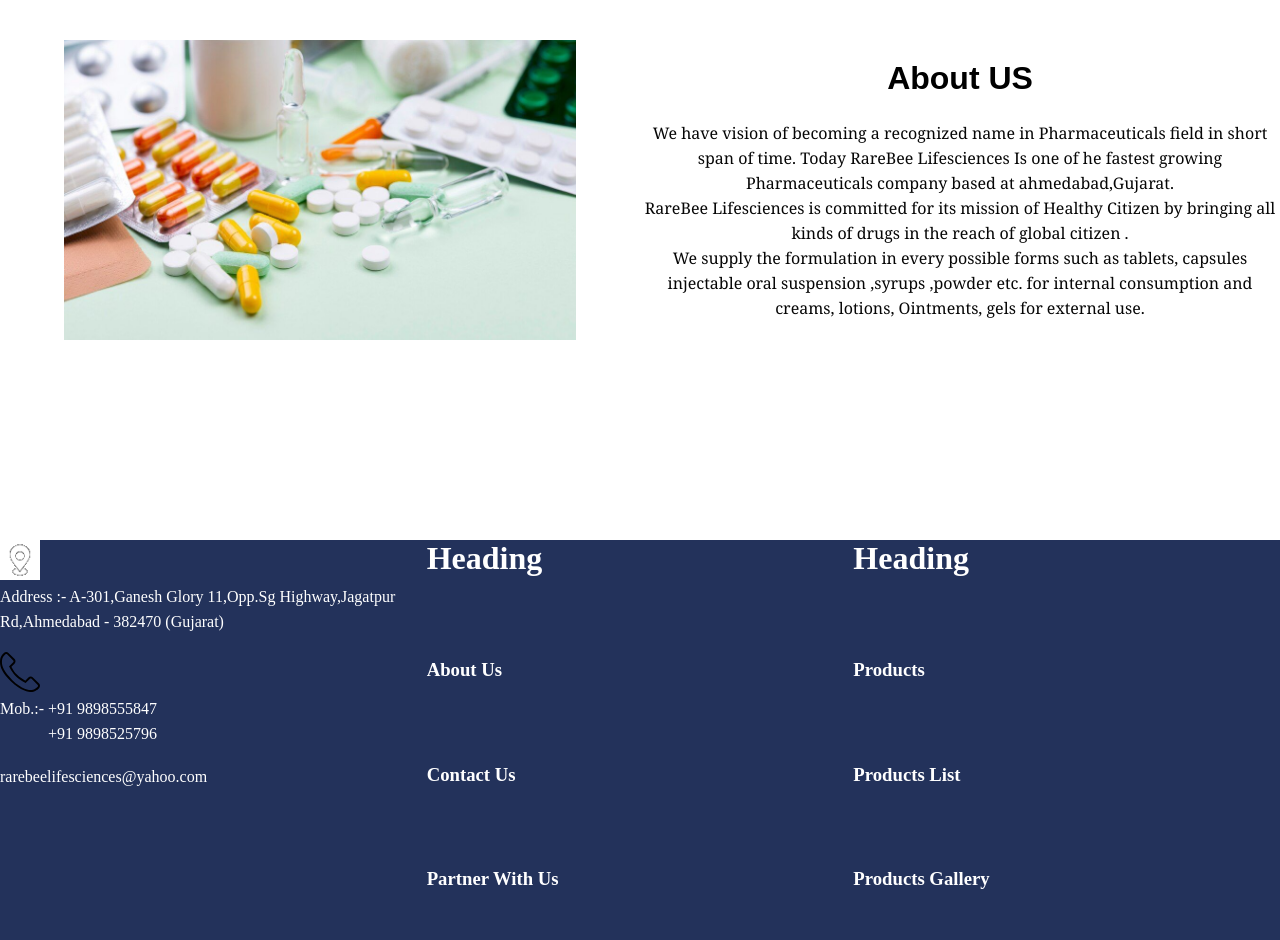
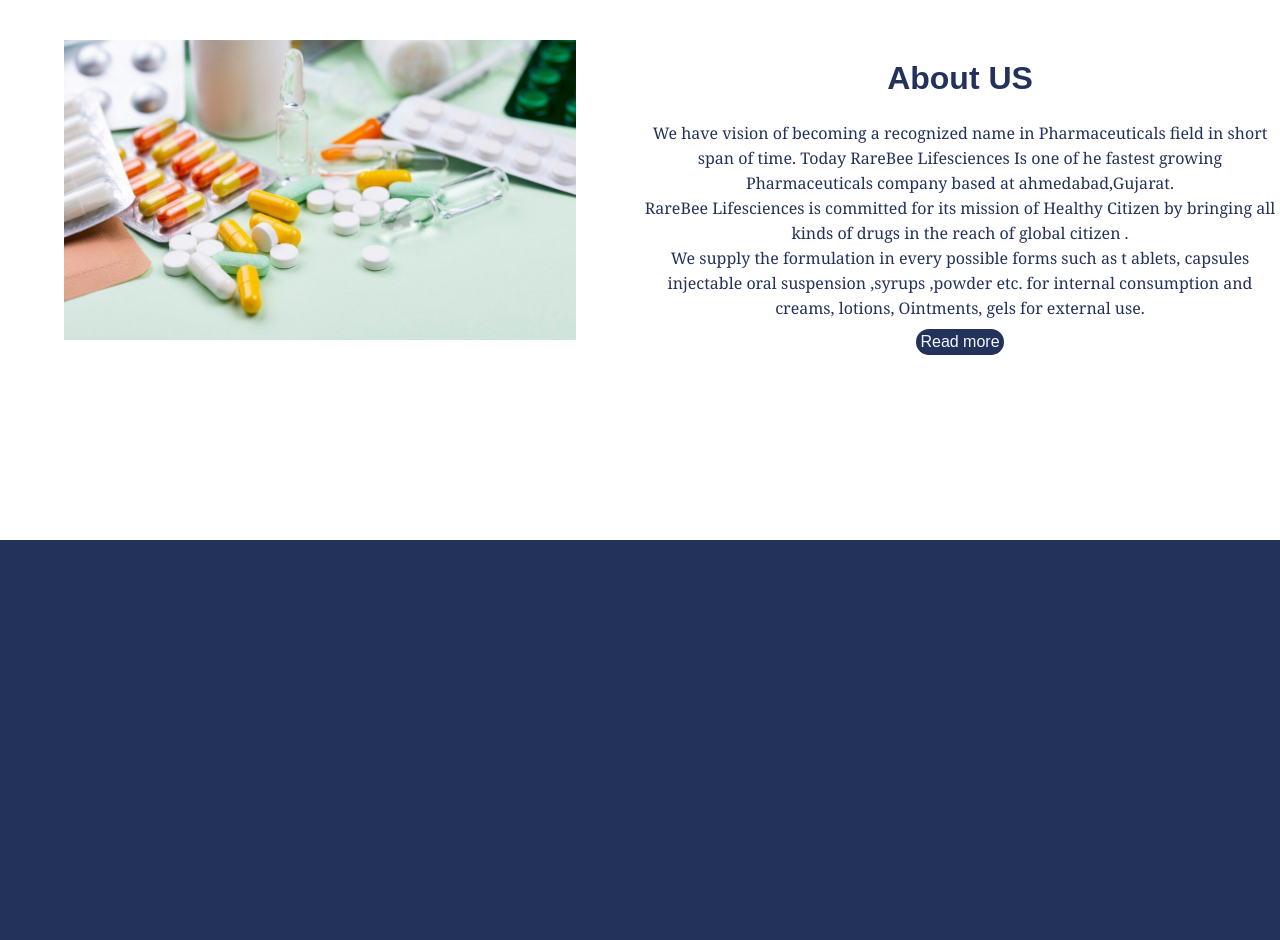
Before and after one commit to ManavYagnik/meet-stactic-website, a plain HTML site: page html/index.html in a window 1280 px wide. Shown: the part 760-1700 px from the top of the page. Drawn offline with Linux system fonts and the light colour scheme.

Commit message:
footer removed

```diff
--- a/html/css/navbar.css
+++ b/html/css/navbar.css
@@ -43,7 +43,8 @@
 
 
 .navbar-container li a:hover{
-  color: green;
+  color:
+  #2596be;
 }
 
 .navbar-container img{
@@ -120,7 +121,8 @@
   }
 
   .navbar-container ul li:hover{
-   color: green;
+   color:
+   #2596be;
   }
   .logo-container{
     display: flex;
--- a/html/index.css
+++ b/html/index.css
@@ -2,10 +2,12 @@
     padding: 0;
     margin: 0;
     box-sizing: border-box;
+    color:  #23325B;
 
 
 
 }
+
 
 
 
@@ -68,11 +70,48 @@
 }
 
 
+::-webkit-scrollbar {
+    width: 10px;
+    -webkit-overflow-scrolling: touch;
+  }
+
+
+  ::-webkit-scrollbar-track {
+    box-shadow: inset 0 0 5px grey;
+    border-radius: 10px;
+  }
+
+
+
+  ::-webkit-scrollbar-thumb {
+
+    background: #23325B;
+    border-radius: 10px;
+  }
+
+
+  ::-webkit-scrollbar-thumb:hover {
+    background:
+    #2596be;
+  }
+
+#MyBtn{
+    background-color: #23325B;
+    font-size: 16px;
+    color: aliceblue;
+    padding: 4px;
+    border-radius: 14px 14px 14px 14px;
+    border: none;
+    margin-top: 8px;
+}
+
+
 .col2-text{
     text-align: center;
     margin: 4px;
     font-size: medium;
     color: #060606;
+    overflow: auto;
     font-family: Georgia, 'Times New Roman', Times, serif;
 }
 
--- a/html/index.html
+++ b/html/index.html
@@ -10,7 +10,27 @@
     <link rel="stylesheet" href="./css/bg-corousel.css">
     <title>Document</title>
 </head>
+<style>
+    #More {display: none;}
+</style>
+<script>
+    function myFunction() {
+  var dots = document.getElementById("dots");
+  var moreText = document.getElementById("More");
+  var btnText = document.getElementById("MyBtn");
 
+  if (dots.style.display === "none") {
+    dots.style.display = "inline";
+    btnText.innerHTML = "Read more";
+    moreText.style.display = "none";
+  } else {
+    dots.style.display = "none";
+    btnText.innerHTML = "Read less";
+    moreText.style.display = "inline";
+    moreText.style.overflow="auto";
+  }
+}
+</script>
 <body>
     <div class="navbar-container">
 
@@ -114,8 +134,37 @@
                     by bringing all kinds of drugs in the reach of global citizen .
                     <br />
 
-                    We supply the formulation in every possible forms such as tablets, capsules injectable oral suspension ,syrups ,powder etc. for internal consumption and creams, lotions, Ointments, gels for external use.</p>
+                    We supply the formulation in every possible forms such as t
+                    ablets, capsules injectable oral suspension ,syrups
 
+                    ,powder etc. for internal consumption and creams, lotions, Ointments, gels for external use.
+                    <span id="dots"></span>
+
+               <span id="More">
+
+                RareBee Lifesciences Is PCD Pharma Company based In Ahmedabad,Gujarat.
+                  <br />
+
+                        We have vision of becoming a recognized name in Pharmaceuticals
+                        field in short span of time. Today RareBee Lifesciences
+                        Is one of he fastest growing Pharmaceuticals company.
+                     <br />
+                        RareBee Lifesciences is committed for its mission of Healthy Citizen
+                        by bringing all kinds of drugs in the reach of global citizen.
+                        <br />
+
+                        We supply the formulation in every possible forms such as tablets, capsules injectable oral suspension ,syrups ,powder etc. for internal
+                        consumption and creams, lotions, ointments, gels for external use.
+                        <br />
+                        We aim to employ the years of experience we possess to ensure that all our distributors are always ready for any kind of demand. Even though we are already present in all the major cities across the countries, we aim to reach even the most remote villages so that no one has to suffer from the lack of proper medication.
+
+
+
+                    </p>
+                </span>
+
+
+                <button onclick="myFunction()" id="MyBtn">Read more</button>
                 </div>
 
 
@@ -128,50 +177,22 @@
 
 
 
-        <div class="footer-items-1">
-        <div class="footer-image"> </div>
-        <div class="footer-text">   <img src="./images/36.jpg" alt=""> <p>Address :- A-301,Ganesh Glory 11,Opp.Sg Highway,Jagatpur Rd,Ahmedabad - 382470 (Gujarat)
-
-            </p></div>
-
-             <br />
-
-            <div class="footer-text">   <img src="./images/corousel1/phone.svg" alt=""> <p>     Mob.:- +91 9898555847<br />
-               <p style="margin-left: 48px;"> +91 9898525796  </p>
-
-            </p></div>
-            <div class="footer-text">   <img src="./images/corousel1/mail.svg" alt=""> <p>rarebeelifesciences@yahoo.com
-
-            </p></div>
+</div>
 
 
 
 
 
 
-        </div>
-        <div class="footer-items">
-
-            <div class="footer-links">
-                <h1>Heading</h1>
-                <h3>About Us</h3>
-                <h3>Contact Us</h3>
-                <h3>Partner With Us</h3>
-            </div>
-
-            </div>
 
 
-        <div class="footer-items">
-            <div class="footer-links">
-                <h1>Heading</h1>
-                <h3>Products</h3>
-                <h3>Products List</h3>
-                <h3>Products Gallery</h3>
-            </div>
 
 
-    </div>
+
+
+
+
+
 
     </footer>
     <script src="./js/toggle-menu.js"></script>
```
Also changed, not shown: html/js/toggle-menu.js (line endings or trailing spaces).
